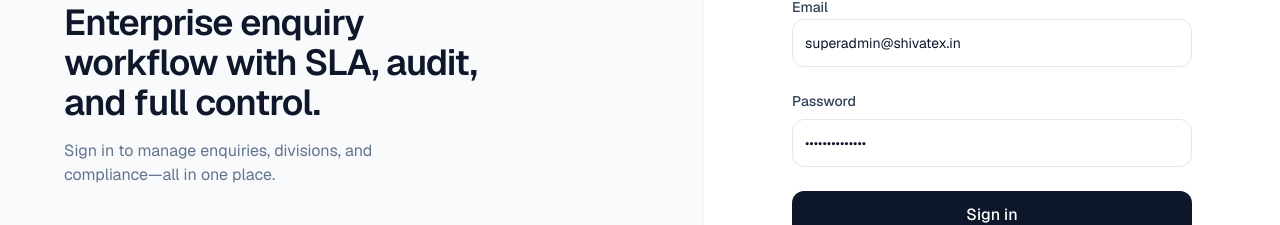
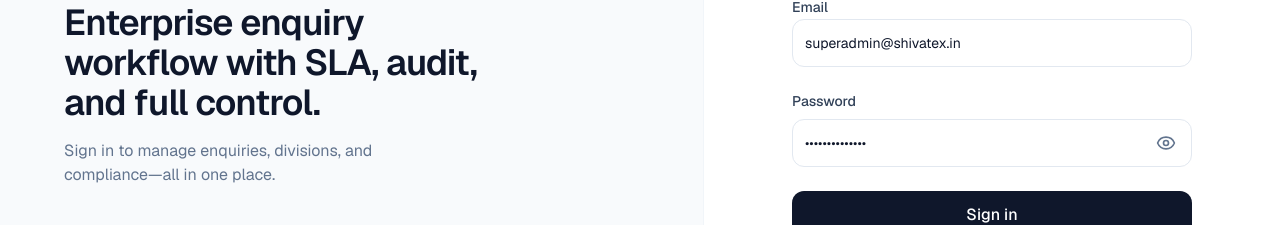
Before and after one commit to shivatex-yarn/ordermanagementsystem, a Next.js app in the folder apps/web/: page /login in a window 1280 px wide. Shown: the part 311-536 px from the top of the page. Built offline with nearby package versions, Linux system fonts and the light colour scheme.

Commit message:
Update User and SLABreach models - Added slaBreachesHeadRejected field to User model and refined headRejectedBy relation in SLABreach model for improved data integrity and relationship management

```diff
--- a/apps/web/src/app/login/page.tsx
+++ b/apps/web/src/app/login/page.tsx
@@ -2,6 +2,7 @@
 
 import { useState } from "react";
 import { useRouter } from "next/navigation";
+import { Eye, EyeOff } from "lucide-react";
 import { Button } from "@/components/ui/button";
 import { Input } from "@/components/ui/input";
 import { Label } from "@/components/ui/label";
@@ -17,6 +18,7 @@ export default function LoginPage() {
   const [password, setPassword] = useState(shouldUseMock ? MOCK_PASSWORD : "");
   const [error, setError] = useState("");
   const [loading, setLoading] = useState(false);
+  const [showPassword, setShowPassword] = useState(false);
 
   async function onSubmit(e: React.FormEvent) {
     e.preventDefault();
@@ -119,16 +121,30 @@ export default function LoginPage() {
                   Password
                 </Label>
               </div>
+              <div className="relative">
                 <Input
                   id="password"
-                type="password"
+                  type={showPassword ? "text" : "password"}
                   placeholder="••••••••"
                   value={password}
                   onChange={(e) => setPassword(e.target.value)}
                   required
                   autoComplete="current-password"
-                className="h-12 rounded-xl border-slate-200 bg-white text-slate-900 placeholder:text-slate-400 focus-visible:ring-slate-900 focus-visible:ring-2"
+                  className="h-12 rounded-xl border-slate-200 bg-white pr-11 text-slate-900 placeholder:text-slate-400 focus-visible:ring-slate-900 focus-visible:ring-2"
                 />
+                <button
+                  type="button"
+                  onClick={() => setShowPassword((v) => !v)}
+                  className="absolute right-2 top-1/2 -translate-y-1/2 flex h-9 w-9 items-center justify-center rounded-lg text-slate-500 hover:bg-slate-100 hover:text-slate-700 focus-visible:outline-none focus-visible:ring-2 focus-visible:ring-slate-900"
+                  aria-label={showPassword ? "Hide password" : "Show password"}
+                >
+                  {showPassword ? (
+                    <EyeOff className="h-5 w-5" aria-hidden />
+                  ) : (
+                    <Eye className="h-5 w-5" aria-hidden />
+                  )}
+                </button>
+              </div>
             </div>
             <Button
               type="submit"
```
Also changed, not shown: 1 other file (tests, documents, lock files or other folders). Lines whose indentation alone changed are shown as unchanged.
